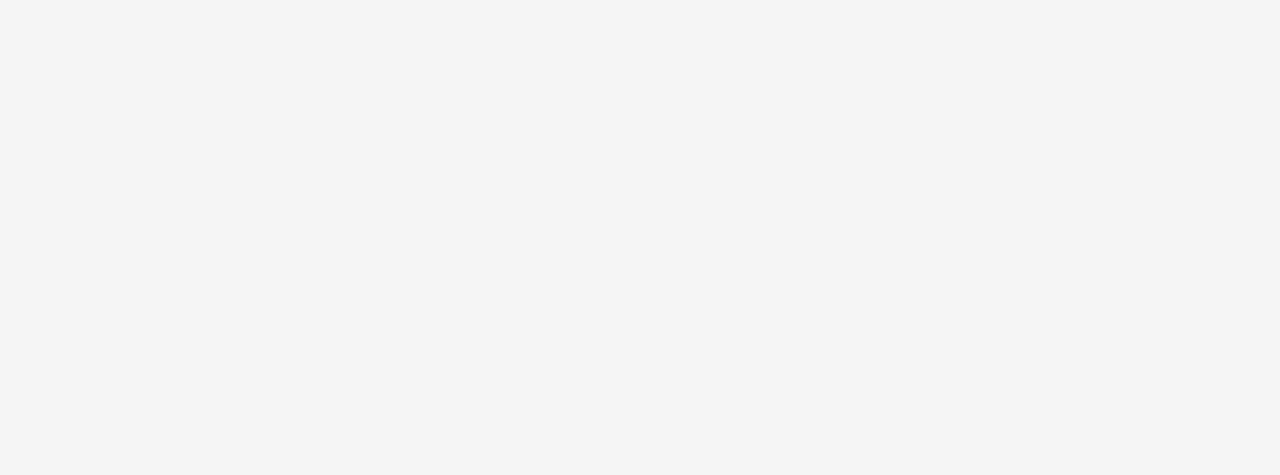
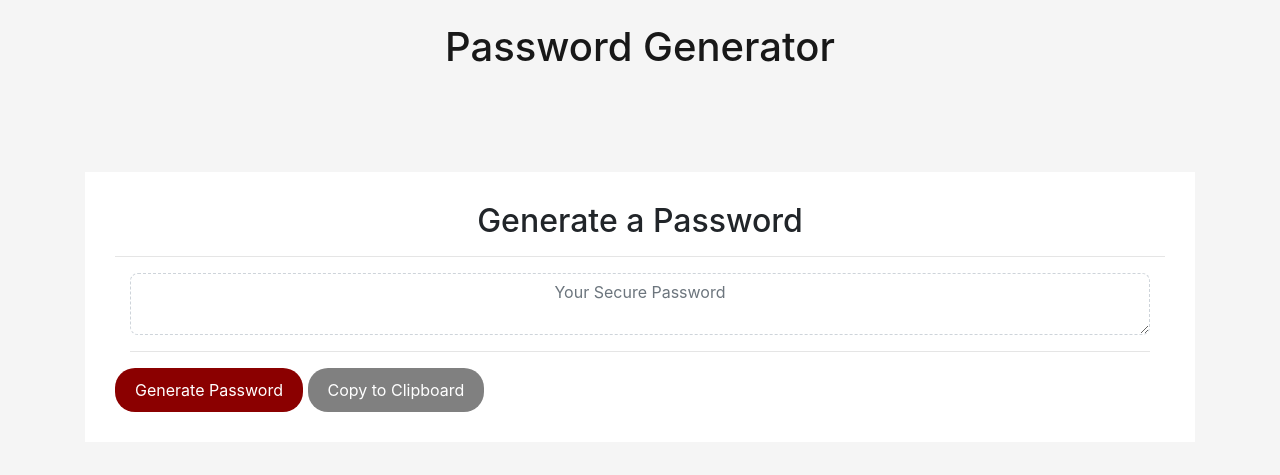
Before and after one commit to rachelrohrbach/homework-3, a plain HTML site: page index.html in a window 1280 px wide. Drawn offline with nearby package versions, Linux system fonts and the light colour scheme.

Commit message:
created container for content

```diff
--- a/index.html
+++ b/index.html
@@ -1,22 +1,58 @@
 <!DOCTYPE html>
 <html lang="en">
+
 <head>
     <meta charset="UTF-8">
     <meta name="viewport" content="width=device-width, initial-scale=1.0">
     <meta http-equiv="X-UA-Compatible" content="ie=edge">
-    <title>Document</title>
+    <title>Password Generator</title>
 
-    <link rel="stylesheet" href="https://stackpath.bootstrapcdn.com/bootstrap/4.4.1/css/bootstrap.min.css" integrity="sha384-Vkoo8x4CGsO3+Hhxv8T/Q5PaXtkKtu6ug5TOeNV6gBiFeWPGFN9MuhOf23Q9Ifjh" crossorigin="anonymous">
+    <link rel="stylesheet" href="https://stackpath.bootstrapcdn.com/bootstrap/4.4.1/css/bootstrap.min.css"
+        integrity="sha384-Vkoo8x4CGsO3+Hhxv8T/Q5PaXtkKtu6ug5TOeNV6gBiFeWPGFN9MuhOf23Q9Ifjh" crossorigin="anonymous">
     <link rel="stylesheet" href="assets/style.css">
 
     <meta name="viewport" content="width=device-width, initial-scale=1.0">
 </head>
+
 <body>
 
+    <nav class="navbar navbar-light">
+        <span class="navbar-brand mb-0 text-center mx-auto">
+            <h1>Password Generator</h1>
+        </span>
+    </nav>
 
-        <script src="https://code.jquery.com/jquery-3.4.1.slim.min.js" integrity="sha384-J6qa4849blE2+poT4WnyKhv5vZF5SrPo0iEjwBvKU7imGFAV0wwj1yYfoRSJoZ+n" crossorigin="anonymous"></script>
-        <script src="https://cdn.jsdelivr.net/npm/popper.js@1.16.0/dist/umd/popper.min.js" integrity="sha384-Q6E9RHvbIyZFJoft+2mJbHaEWldlvI9IOYy5n3zV9zzTtmI3UksdQRVvoxMfooAo" crossorigin="anonymous"></script>
-        <script src="https://stackpath.bootstrapcdn.com/bootstrap/4.4.1/js/bootstrap.min.js" integrity="sha384-wfSDF2E50Y2D1uUdj0O3uMBJnjuUD4Ih7YwaYd1iqfktj0Uod8GCExl3Og8ifwB6" crossorigin="anonymous"></script>
-        <script src="assets/script.js"></script>
+
+    <main class="container">
+        <section class="row">
+            <div class="col-md-12">
+                <form class="block form-horizontal">
+                    <h2 class="block-header">Generate a Password</h2>
+                    <hr>
+                    <div class="form-group">
+                        <div class="col-sm-12">
+                            <textarea id="msg" class="form-control" maxlength="128" placeholder="Your Secure Password"></textarea>
+                            <hr>
+                        </div>
+                    </div>
+                    <button type="button" class="btn btn-danger">Generate Password</button>
+                    <button type="button" class="btn btn-secondary">Copy to Clipboard</button>
+                </form>
+            </div>
+      </section>
+    </main>
+
+
+    <script src="https://code.jquery.com/jquery-3.4.1.slim.min.js"
+        integrity="sha384-J6qa4849blE2+poT4WnyKhv5vZF5SrPo0iEjwBvKU7imGFAV0wwj1yYfoRSJoZ+n"
+        crossorigin="anonymous"></script>
+    <script src="https://cdn.jsdelivr.net/npm/popper.js@1.16.0/dist/umd/popper.min.js"
+        integrity="sha384-Q6E9RHvbIyZFJoft+2mJbHaEWldlvI9IOYy5n3zV9zzTtmI3UksdQRVvoxMfooAo"
+        crossorigin="anonymous"></script>
+    <script src="https://stackpath.bootstrapcdn.com/bootstrap/4.4.1/js/bootstrap.min.js"
+        integrity="sha384-wfSDF2E50Y2D1uUdj0O3uMBJnjuUD4Ih7YwaYd1iqfktj0Uod8GCExl3Og8ifwB6"
+        crossorigin="anonymous"></script>
+    <script src="assets/script.js"></script>
 </body>
+
 </html>
```
